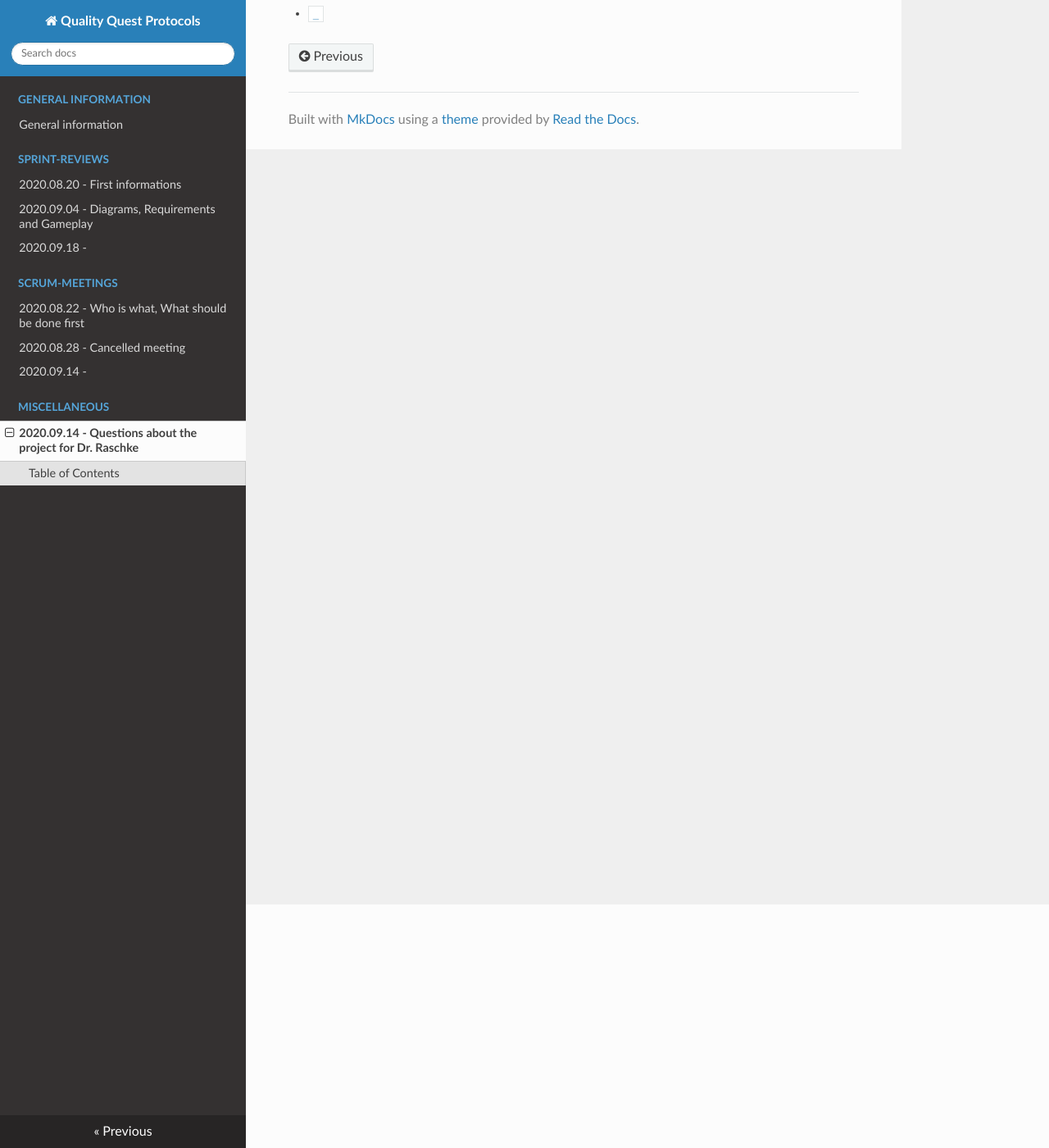
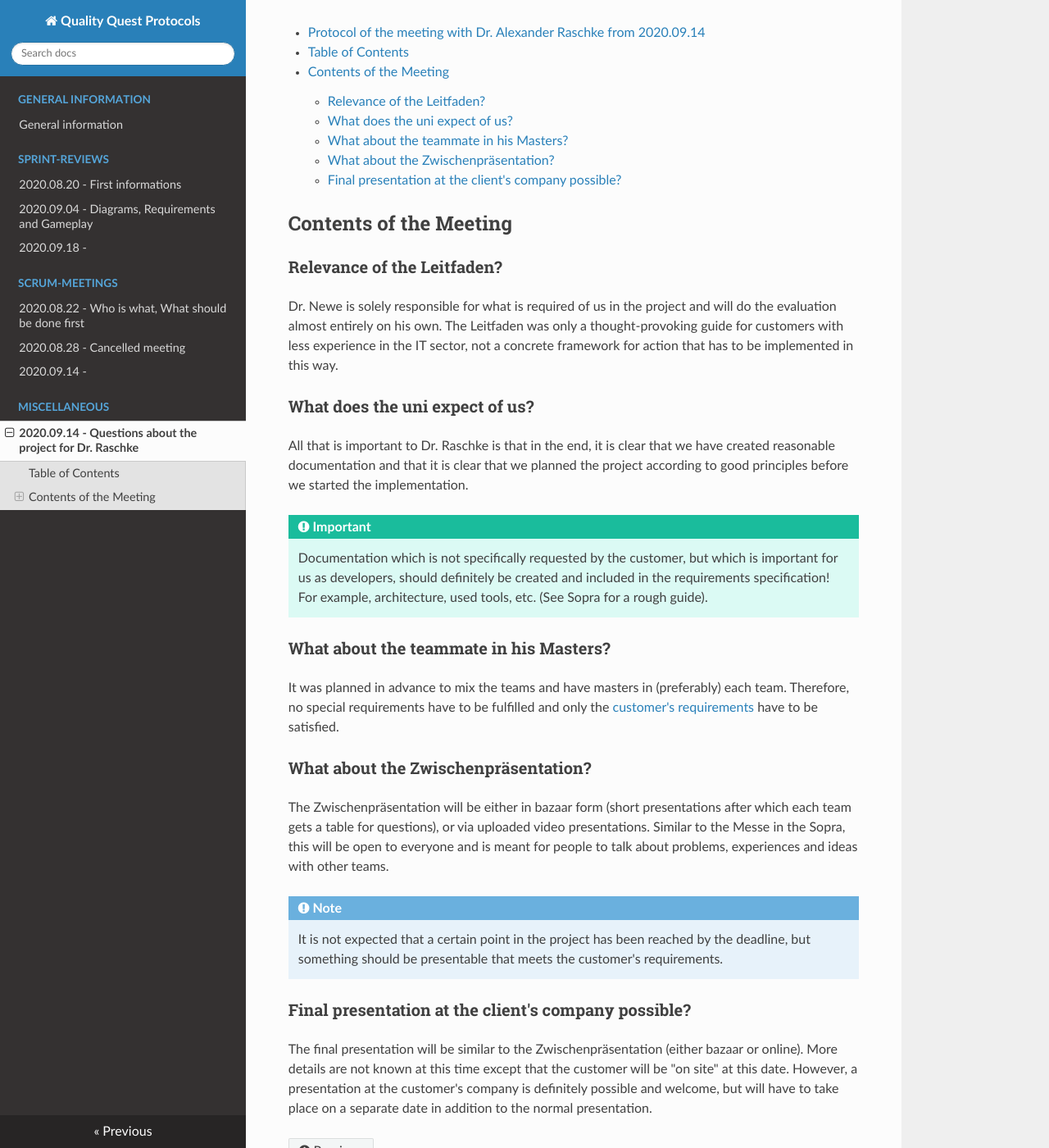
Before and after one commit to Brotenko/QualityQuest, an MkDocs documentation site: the page built from Docs/Protokolle/docs/miscellaneous/misc_2020_09_14.md, in a window 1280 px wide and 1400 px high, scrolled down 297 px. Shown: the whole window at 82% size. Built offline with MkDocs 1.6.1, drawn with Linux system fonts in a browser that asks for light colours; nearby versions of some CDN libraries; some of the changed text lies outside the part shown.

Commit message:
Added the protocol regarding the meeting with Dr. Raschke about the general questions about the project.

```diff
--- a/Docs/Protokolle/docs/miscellaneous/misc_2020_09_14.md
+++ b/Docs/Protokolle/docs/miscellaneous/misc_2020_09_14.md
@@ -1,7 +1,45 @@
 # Protocol of the meeting with Dr. Alexander Raschke from 2020.09.14
 
-The meeting was held at 10:00 o'clock via BigBlueButton.
+The meeting was held at 10:00 o'clock via BigBlueButton. Dr. Alexander Raschke and the Scrum-Master attended the meeting.
 
 ## Table of Contents
 
-* [`_`](miscellaneous/misc_2020_09_14.md)
+- [Protocol of the meeting with Dr. Alexander Raschke from 2020.09.14](#protocol-of-the-meeting-with-dr-alexander-raschke-from-20200914)
+  - [Table of Contents](#table-of-contents)
+  - [Contents of the Meeting](#contents-of-the-meeting)
+    - [Relevance of the Leitfaden?](#relevance-of-the-leitfaden)
+    - [What does the uni expect of us?](#what-does-the-uni-expect-of-us)
+    - [What about the teammate in his Masters?](#what-about-the-teammate-in-his-masters)
+    - [What about the Zwischenpräsentation?](#what-about-the-zwischenpräsentation)
+    - [Final presentation at the client's company possible?](#final-presentation-at-the-clients-company-possible)
+
+## Contents of the Meeting
+
+### Relevance of the Leitfaden?
+
+Dr. Newe is solely responsible for what is required of us in the project and will do the evaluation almost entirely on his own. The Leitfaden was only a thought-provoking guide for customers with less experience in the IT sector, not a concrete framework for action that has to be implemented in this way.
+
+### What does the uni expect of us?
+
+All that is important to Dr. Raschke is that in the end, it is clear that we have created reasonable documentation and that it is clear that we planned the project according to good principles before we started the implementation.
+
+!!! important
+    Documentation which is not specifically requested by the customer, but which is important for us as developers, should definitely be created and included in the requirements specification!
+    For example, architecture, used tools, etc. (See Sopra for a rough guide).
+
+### What about the teammate in his Masters?
+
+It was planned in advance to mix the teams and have masters in (preferably) each team. Therefore, no special requirements have to be fulfilled and only the [customer's requirements](#relevance-of-the-leitfaden) have to be satisfied.
+
+### What about the Zwischenpräsentation?
+
+The Zwischenpräsentation will be either in bazaar form (short presentations after which each team gets a table for questions), or via uploaded video presentations.
+Similar to the Messe in the Sopra, this will be open to everyone and is meant for people to talk about problems, experiences and ideas with other teams.
+
+!!! note
+    It is not expected that a certain point in the project has been reached by the deadline, but something should be presentable that meets the customer's requirements.
+
+### Final presentation at the client's company possible?
+
+The final presentation will be similar to the Zwischenpräsentation (either bazaar or online). More details are not known at this time except that the customer will be "on site" at this date.
+However, a presentation at the customer's company is definitely possible and welcome, but will have to take place on a separate date in addition to the normal presentation.
```
Also changed, not shown: Docs/Protokolle/docs/scrum-meetings/meeting_2020_08_22.md (+6 -3 lines), Docs/Protokolle/docs/scrum-meetings/meeting_2020_08_28.md (+4 -1 lines), Docs/Protokolle/docs/sprint-reviews/review_2020_08_20.md (+12 -9 lines), Docs/Protokolle/docs/sprint-reviews/review_2020_09_04.md (+9 -6 lines).
